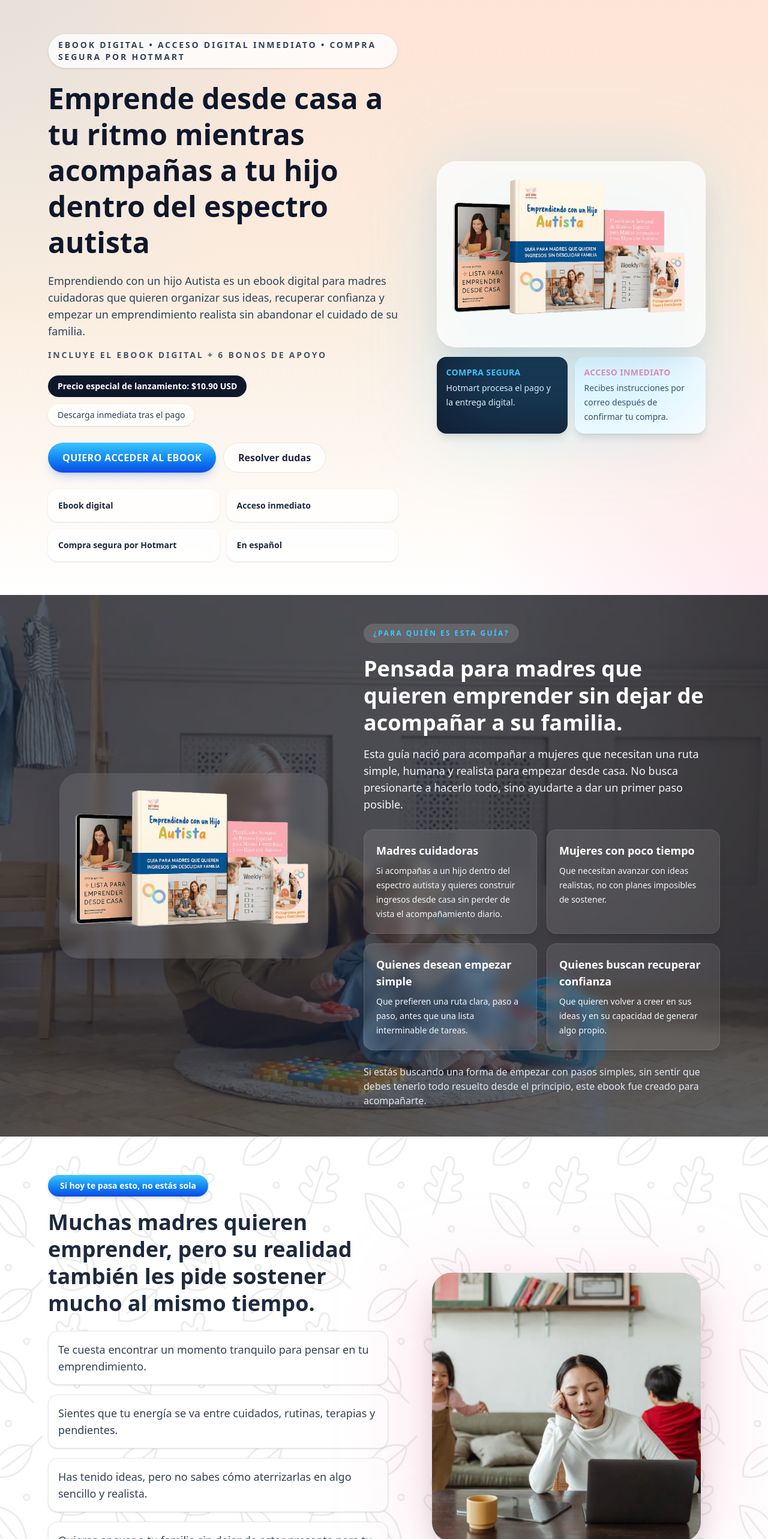
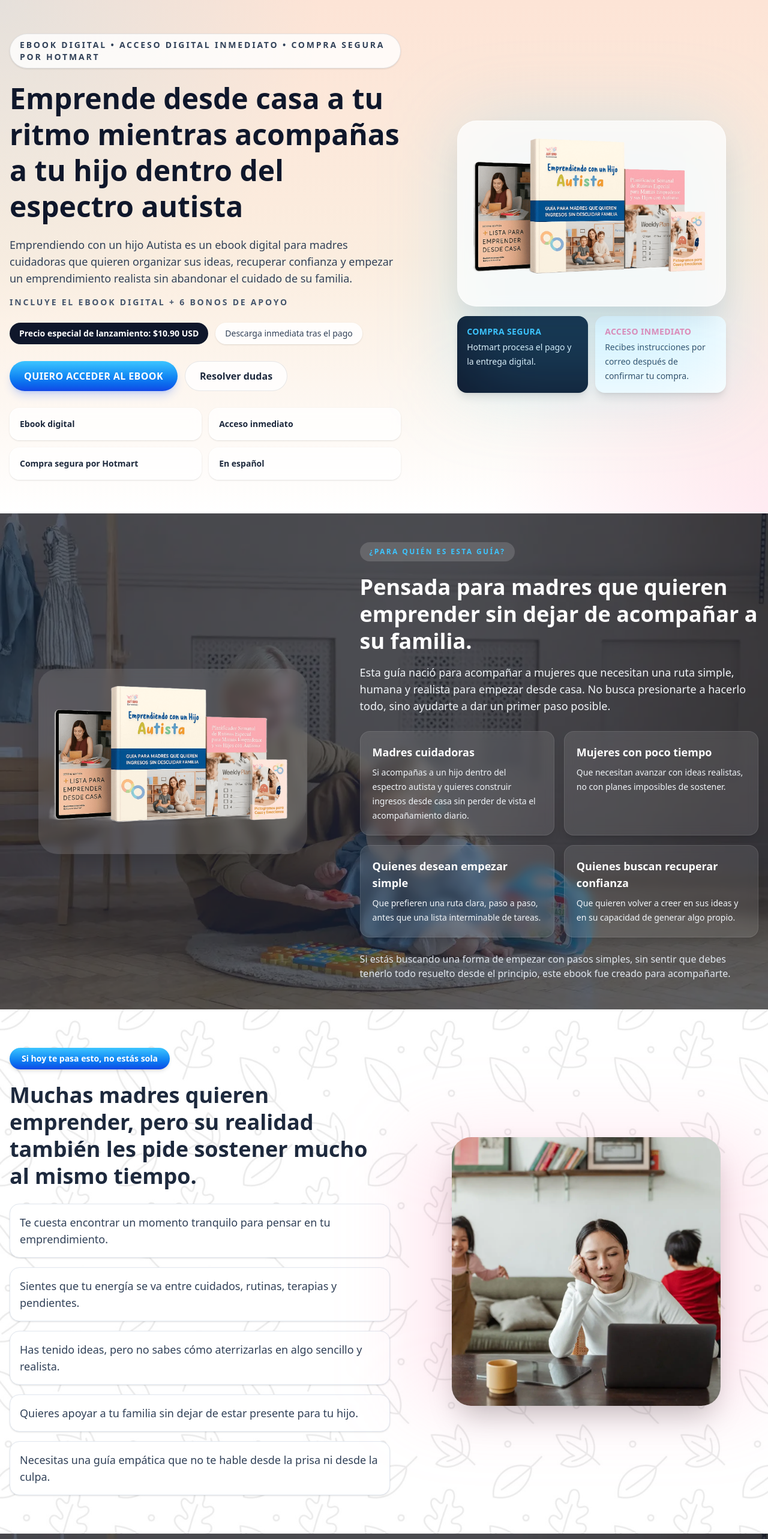
Before and after one commit to Cardandom/funnel, a Next.js app: page / in a window 1280 px wide. Shown: the top 2566 px of the page at 60% size. Built offline with nearby package versions, Linux system fonts and the light colour scheme; no server answers.

Commit message:
fixed sizes and widths of sections

```diff
--- a/app/components/About.jsx
+++ b/app/components/About.jsx
@@ -13,7 +13,7 @@ export default function AboutSection() {
       <div className="absolute inset-0 bg-slate-800/65" />
 
       <motion.div
-        className="relative z-10 mx-auto grid max-w-6xl items-center gap-10 px-4 lg:grid-cols-[0.9fr_1.1fr]"
+        className="relative z-10 mx-auto grid max-w-7xl items-center gap-10 px-4 lg:grid-cols-[0.9fr_1.1fr]"
         initial={{ opacity: 0, y: 24 }}
         whileInView={{ opacity: 1, y: 0 }}
         transition={{ duration: 0.5 }}
@@ -24,8 +24,8 @@ export default function AboutSection() {
             <Image
               src="/assets/booksp.png"
               alt="Portada del ebook Emprendiendo con un hijo Autista"
-              width={900}
-              height={900}
+              width={1200}
+              height={1200}
               className="h-auto w-full rounded-[1.5rem] object-contain"
             />
           </div>
--- a/app/components/Benefits.jsx
+++ b/app/components/Benefits.jsx
@@ -8,7 +8,7 @@ export default function BenefitsSection() {
     <section className="relative bg-[url('/assets/bg_white.jpeg')] bg-cover bg-center bg-scroll py-16 px-4 md:bg-fixed">
       <div className="absolute inset-0 bg-white/15" />
 
-      <div className="relative z-10 mx-auto max-w-6xl">
+      <div className="relative z-10 mx-auto max-w-7xl">
         <motion.div
           initial={{ opacity: 0, y: 20 }}
           whileInView={{ opacity: 1, y: 0 }}
--- a/app/components/Bonos.jsx
+++ b/app/components/Bonos.jsx
@@ -12,7 +12,7 @@ export default function Bonos() {
     >
       <div className="absolute inset-0 bg-slate-800/65" />
 
-      <div className="relative z-10 mx-auto max-w-6xl px-4 text-white">
+      <div className="relative z-10 mx-auto max-w-7xl px-4 text-white">
         <motion.div
           initial={{ opacity: 0, y: 20 }}
           whileInView={{ opacity: 1, y: 0 }}
--- a/app/components/Diagnostic.jsx
+++ b/app/components/Diagnostic.jsx
@@ -9,7 +9,7 @@ const Diagnostic = () => {
     <section className="relative bg-[url('/assets/bg_white.jpeg')] bg-cover bg-center bg-scroll py-16 text-slate-800 md:bg-fixed">
       <div className="absolute inset-0 bg-white/20" />
 
-      <div className="relative z-10 mx-auto grid max-w-6xl items-center gap-10 px-4 lg:grid-cols-[1.05fr_0.95fr]">
+      <div className="relative z-10 mx-auto grid max-w-7xl items-center gap-10 px-4 lg:grid-cols-[1.05fr_0.95fr]">
         <motion.div
           initial={{ opacity: 0, x: -24 }}
           whileInView={{ opacity: 1, x: 0 }}
@@ -48,7 +48,7 @@ const Diagnostic = () => {
           <Image
             src="/assets/frustation.webp"
             alt="Madre cuidadora organizando sus ideas para emprender desde casa"
-            width={900}
+            width={1000}
             height={1100}
             className="relative mx-auto h-auto w-full max-w-md rounded-[2rem] shadow-2xl"
           />
--- a/app/components/Footer.jsx
+++ b/app/components/Footer.jsx
@@ -4,7 +4,7 @@ import { SUPPORT_EMAIL } from "../lib/landingData";
 export default function FooterSection() {
   return (
     <footer className="border-t border-slate-200 bg-slate-900 px-4 py-8 text-white">
-      <div className="mx-auto flex max-w-6xl flex-col gap-6 sm:flex-row sm:items-center sm:justify-between">
+      <div className="mx-auto flex max-w-7xl flex-col gap-6 sm:flex-row sm:items-center sm:justify-between">
         <div className="space-y-2 text-sm text-slate-300">
           <p className="font-semibold text-white">Autismo con Sentido</p>
           <p>
@@ -27,7 +27,7 @@ export default function FooterSection() {
         </nav>
       </div>
 
-      <div className="mx-auto mt-6 max-w-6xl border-t border-white/10 pt-5 text-xs text-slate-400">
+      <div className="mx-auto mt-6 max-w-7xl border-t border-white/10 pt-5 text-xs text-slate-400">
         &copy; {new Date().getFullYear()} Autismo con Sentido. Todos los derechos reservados.
       </div>
     </footer>
--- a/app/components/Hero.jsx
+++ b/app/components/Hero.jsx
@@ -28,7 +28,7 @@ export default function Hero({
         initial={{ opacity: 0, y: 24 }}
         animate={{ opacity: 1, y: 0 }}
         transition={{ duration: 0.55 }}
-        className="relative z-10 mx-auto grid max-w-6xl items-center gap-10 px-4 lg:grid-cols-[1.08fr_0.92fr]"
+        className="relative z-10 mx-auto grid max-w-7xl items-center gap-10 px-4 lg:grid-cols-[1.08fr_0.92fr]"
       >
         <div className="text-center lg:text-left">
           <span className="inline-flex flex-wrap justify-center gap-2 rounded-full border border-slate-900/10 bg-white/80 px-4 py-2 text-xs font-semibold uppercase tracking-[0.2em] text-slate-700 shadow-sm sm:text-sm lg:justify-start">
@@ -98,8 +98,8 @@ export default function Hero({
             <Image
               src={imageSrc}
               alt={imageAlt}
-              width={900}
-              height={900}
+              width={1000}
+              height={1000}
               priority
               className="h-auto w-full rounded-[1.5rem] object-contain"
             />
--- a/app/components/Offer.jsx
+++ b/app/components/Offer.jsx
@@ -17,7 +17,7 @@ const Offer = () => {
     >
       <div className="absolute inset-0 bg-slate-800/70" />
 
-      <div className="relative z-10 mx-auto grid max-w-6xl gap-10 px-4 lg:grid-cols-[0.9fr_1.1fr]">
+      <div className="relative z-10 mx-auto grid max-w-7xl gap-10 px-4 lg:grid-cols-[0.9fr_1.1fr]">
         <motion.div
           initial={{ opacity: 0, x: -24 }}
           whileInView={{ opacity: 1, x: 0 }}
--- a/app/components/Solution.jsx
+++ b/app/components/Solution.jsx
@@ -13,7 +13,7 @@ const Solution = () => {
     <section className="relative bg-[url('/assets/bg_hero.webp')] bg-cover bg-center bg-scroll py-16 text-white md:bg-fixed">
       <div className="absolute inset-0 bg-slate-800/65" />
 
-      <div className="relative z-10 mx-auto grid max-w-6xl items-center gap-10 px-4 lg:grid-cols-[1.05fr_0.95fr]">
+      <div className="relative z-10 mx-auto grid max-w-7xl items-center gap-10 px-4 lg:grid-cols-[1.05fr_0.95fr]">
         <motion.div
           initial={{ opacity: 0, x: -24 }}
           whileInView={{ opacity: 1, x: 0 }}
@@ -69,8 +69,8 @@ const Solution = () => {
           <Image
             src="/assets/booksp.png"
             alt={`Portada de ${PRODUCT_NAME}`}
-            width={900}
-            height={900}
+            width={1000}
+            height={1000}
             className="relative mx-auto h-auto w-full max-w-md rounded-[2rem] shadow-2xl"
           />
         </motion.div>
--- a/app/components/Testimonials.jsx
+++ b/app/components/Testimonials.jsx
@@ -9,7 +9,7 @@ export default function TestimonialsSection() {
       <div className="absolute inset-0 bg-white/15" />
 
       <motion.div
-        className="relative z-10 mx-auto max-w-6xl"
+        className="relative z-10 mx-auto max-w-7xl"
         initial={{ opacity: 0, y: 20 }}
         whileInView={{ opacity: 1, y: 0 }}
         transition={{ duration: 0.5 }}
```
